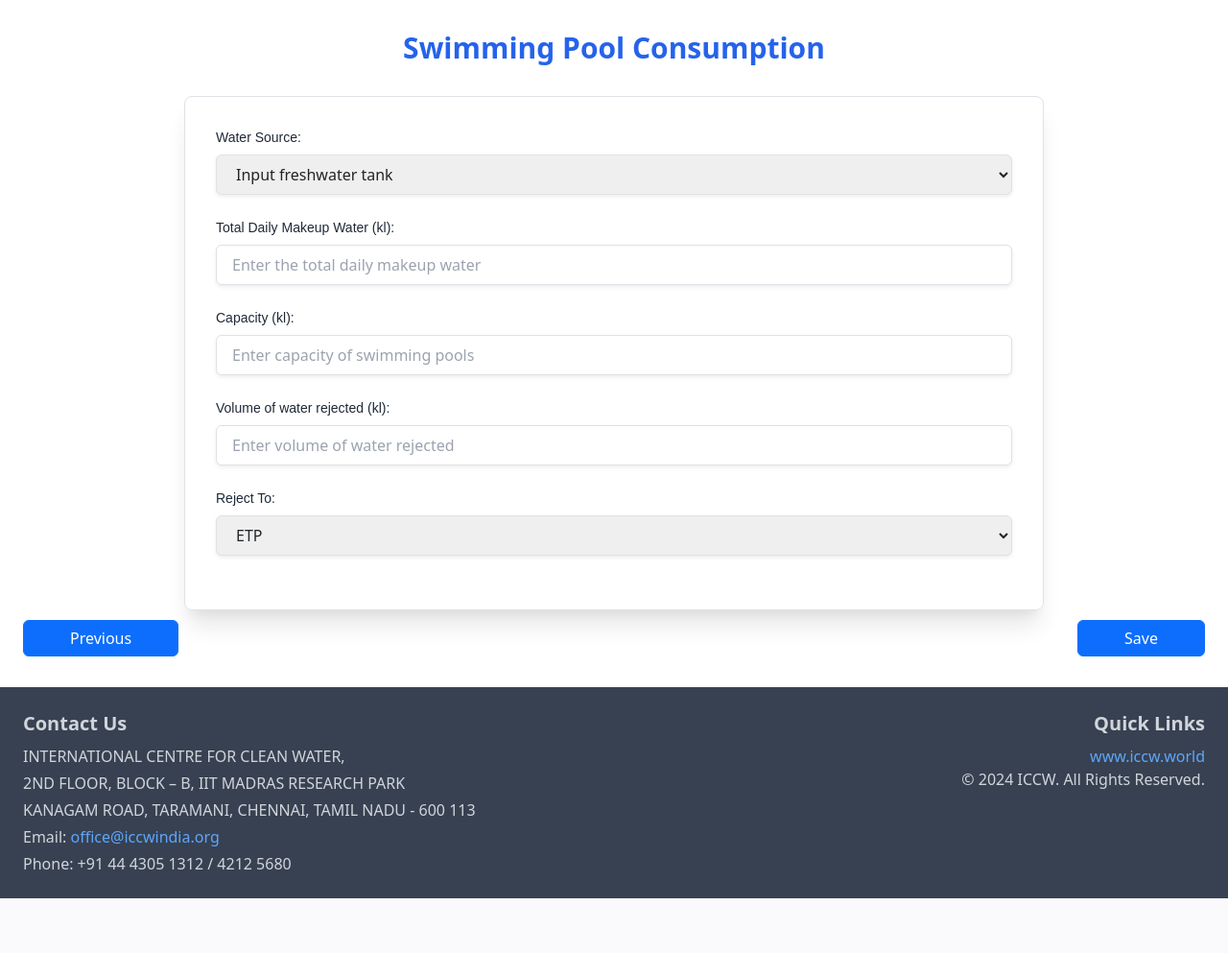
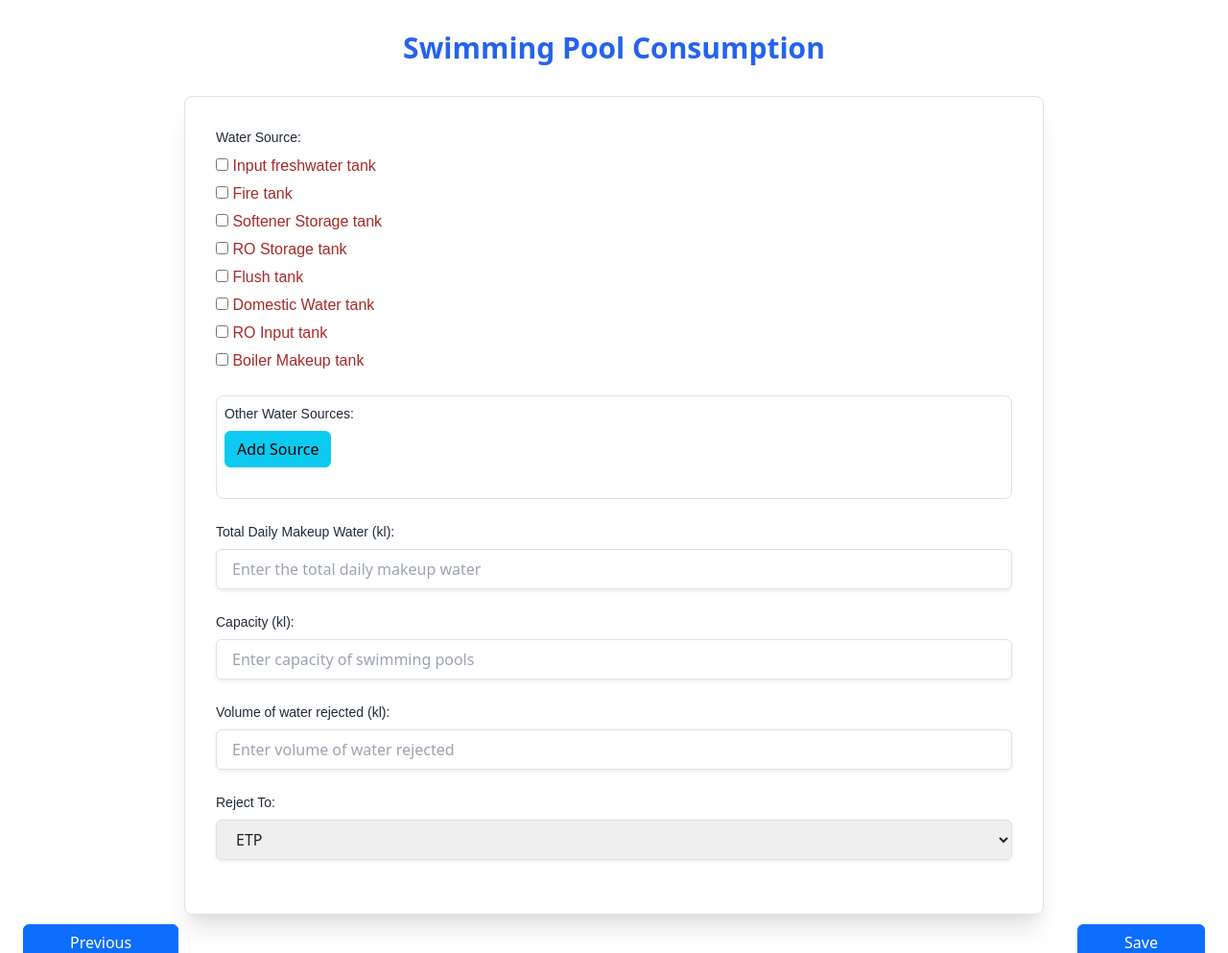
Before and after one commit to datascienceiccw/Digital_water_audit, a Django app: page /questionnaire/swimmingpool-consumption-view in a window 1280 px wide. Shown: the part 96-1089 px from the top of the page at 96% size. Before the commit the page ends 1032 px from the top, so only its background shows below. Run offline with Django 4.2, Linux system fonts and the light colour scheme; the visitor is signed in with stand-in values (Sample User, id 1); data that the repository does not hold is empty; parts of the project's set-up code (start-up, migrations or seed data) failed here and were passed over; some libraries are stand-ins or nearby versions.

Commit message:
swimming poool changes

```diff
--- a/templates/SwimmingPoolConsumption.html
+++ b/templates/SwimmingPoolConsumption.html
@@ -17,6 +17,8 @@
     {% else %}
         <fieldset class="max-w-4xl mx-auto bg-white p-8 rounded-lg shadow-xl border border-gray-200">
     {% endif %}
+
+    {% if not details %}
         <div class="mb-6">
             <label for="{{ form.swimming_pool_source.id_for_label }}" class="block text-sm font-medium text-gray-800 mb-2">
                 Water Source:
@@ -26,6 +28,29 @@
                 <p class="text-red-600 text-xs italic mt-1">{{ form.swimming_pool_source.errors.as_text }}</p>
             {% endif %}
         </div>
+
+        <div id="other-sources-container" class="mb-6 border border-gray-300 p-2 rounded-lg">
+            <label for="other_sources" class="block text-sm font-medium text-gray-800 mb-2">
+                Other Water Sources:
+            </label>
+            <button type="button" id="add-source" class="btn btn-info mb-4">Add Source</button>
+            <div id="dynamic-source-fields"></div>
+        </div>
+
+
+        {% else %}
+        <div class="mb-6">
+            <h3 class="text-lg font-semibold text-gray-800 mb-2">Filled Water Sources</h3>
+            <div class="bg-white shadow rounded-lg p-4">
+                {% for source in sources %}
+                    <div class="py-2 px-4 border-b border-gray-200">
+                        <p class="text-gray-800">{{ source.name }}</p> <!-- assuming 'name' is a field on the source object -->
+                    </div>
+                {% endfor %}
+            </div>
+        </div>
+
+        {% endif %}
 
         <div class="mb-6">
             <label for="{{ form.total_daily_makeup_water.id_for_label }}" class="block text-sm font-medium text-gray-800 mb-2">
@@ -80,15 +105,20 @@
 </div>
 
 <script>
-document.addEventListener('DOMContentLoaded', function() {
-    const sourceNameField = document.querySelector('#{{ form.swimming_pool_source.id_for_label }}');
-    const otherSourceContainer = document.querySelector('.other-source');
+    document.addEventListener('DOMContentLoaded', function() {
+        const addSourceButton = document.getElementById('add-source');
+        const dynamicSourceFields = document.getElementById('dynamic-source-fields');
 
-    sourceNameField.addEventListener('change', function() {
-        otherSourceContainer.classList.toggle('hidden', sourceNameField.value !== '9');
+        addSourceButton.addEventListener('click', function() {
+            const newInput = document.createElement('input');
+            newInput.setAttribute('type', 'text');
+            newInput.setAttribute('name', 'other_sources');
+            newInput.setAttribute('placeholder', 'Enter other source name');
+            newInput.classList.add('block', 'w-full', 'px-3', 'py-2', 'border', 'rounded-md');
+
+            dynamicSourceFields.appendChild(newInput);
+        });
     });
-
-});
 </script>
 
 {% endblock %}
--- a/waterflow/forms.py
+++ b/waterflow/forms.py
@@ -930,10 +930,20 @@ class SwimmingPoolConsumptionForm(forms.ModelForm):
     # Add Tailwind CSS classes for responsiveness
     widget_classes = "block w-full px-3 py-2 border border-blue-800 rounded-md shadow-sm focus:outline-none focus:ring-blue-500 focus:border-blue-500"
 
-    swimming_pool_source = forms.ChoiceField(
-        choices=SwimmingPoolConsumption.source_choices,
-        label="Water source choices",
-        widget=forms.Select(attrs={"class": widget_classes}),
+    source_choices = [
+        ('Input freshwater tank', 'Input freshwater tank'),
+        ('Fire tank', 'Fire tank'),
+        ('Softener Storage tank', 'Softener Storage tank'),
+        ('RO Storage tank', 'RO Storage tank'),
+        ('Flush tank', 'Flush tank'),
+        ('Domestic Water tank', 'Domestic Water tank'),
+        ('RO Input tank', 'RO Input tank'),
+        ('Boiler Makeup tank', 'Boiler Makeup tank'),
+    ]
+    swimming_pool_source = forms.MultipleChoiceField(
+        choices=source_choices,
+        widget=forms.CheckboxSelectMultiple,
+        required=False
     )
 
     total_daily_makeup_water = forms.FloatField(
--- a/waterflow/models.py
+++ b/waterflow/models.py
@@ -357,6 +357,12 @@ class DriversRoomConsumption(models.Model):
         return dict(self.types_of_commodes).get(self.commode_types, "Unknown")
 
 
+class SwimmingPoolSource(models.Model):
+    name = models.CharField(max_length=255, unique=True)
+
+    def __str__(self):
+        return self.name
+
 class SwimmingPoolConsumption(models.Model):
     source_choices = [
         ('1','Input freshwater tank'),
@@ -367,7 +373,6 @@ class SwimmingPoolConsumption(models.Model):
         ('6','Domestic Water tank'),
         ('7','RO Input tank'),
         ('8','Boiler Makeup tank'),
-        ('9','Others')
     ]
     reject_to_choices = [
     ('1','ETP'),
@@ -377,11 +382,20 @@ class SwimmingPoolConsumption(models.Model):
 
     id = models.AutoField(primary_key=True)
     user = models.ForeignKey(User, on_delete=models.CASCADE, null=True, blank=True)
-    swimming_pool_source = models.CharField(max_length=50, choices=source_choices)
+    # swimming_pool_source = models.CharField(max_length=50, choices=source_choices)
+    swimming_pool_source = models.ManyToManyField(SwimmingPoolSource, related_name='consumptions')
+
     total_daily_makeup_water = models.FloatField()
     capacity = models.FloatField()
     reject_to = models.CharField(max_length=255, choices=reject_to_choices)
     reject_to_vol = models.FloatField()
+
+class OtherSwimmingSource(models.Model):
+    swimming_pool_consumption = models.ForeignKey(SwimmingPoolConsumption, on_delete=models.CASCADE, related_name='other_swimming_sources')
+    name = models.CharField(max_length=255)
+
+    def __str__(self):
+        return self.name
 
 
 class WaterBodiesConsumption(models.Model):
--- a/waterflow/views.py
+++ b/waterflow/views.py
@@ -16,6 +16,7 @@ from .models import (
     EmployeeRoomConsumption,
     DriversRoomConsumption,
     SwimmingPoolConsumption,
+    SwimmingPoolSource,
     WaterBodiesConsumption,
     LaundryConsumption,
     BoilerConsumption,
@@ -955,6 +956,7 @@ def delete_driversroom(request, driversroom_id):
 
 @login_required
 def swimmingpool_consumption_view(request):
+    # sourcery skip: merge-else-if-into-elif, use-named-expression
     current_user = request.user
     details = SwimmingPoolConsumption.objects.filter(user=current_user).first()
     if request.method == "POST":
@@ -963,6 +965,20 @@ def swimmingpool_consumption_view(request):
             swimmingpool_consumption = form.save(commit=False)
             swimmingpool_consumption.user = current_user
             swimmingpool_consumption.save()
+
+            other_sources = form.cleaned_data['swimming_pool_source']
+            for name in other_sources:
+                name = name.strip()
+                if name:
+                    source, created = SwimmingPoolSource.objects.get_or_create(name=name)
+                    swimmingpool_consumption.swimming_pool_source.add(source)
+
+            other_sources = request.POST.getlist('other_sources')
+            if other_sources:
+                for name in other_sources:  # Assuming comma-separated names
+                    source, created = SwimmingPoolSource.objects.get_or_create(name=name.strip())
+                    swimmingpool_consumption.swimming_pool_source.add(source)
+
             return redirect("waterbodies_consumption")
         else:
             print(form.errors)
@@ -971,9 +987,17 @@ def swimmingpool_consumption_view(request):
             form = SwimmingPoolConsumptionForm(instance=details)
         else:
             form = SwimmingPoolConsumptionForm()
-    return render(
-        request, "SwimmingPoolConsumption.html", {"form": form, "details": details}
-    )
+
+    swimming_object = SwimmingPoolConsumption.objects.filter(user=current_user).first()
+    sources = []
+    if swimming_object:
+        sources = swimming_object.swimming_pool_source.all()
+
+    return render(
+        request, "SwimmingPoolConsumption.html", {"form": form, "details": details, "sources": sources}
+    )
+# for source in SwimmingPoolConsumption.objects.all():
+#     print(source.swimming_pool_source.all())
 
 
 @login_required
```
